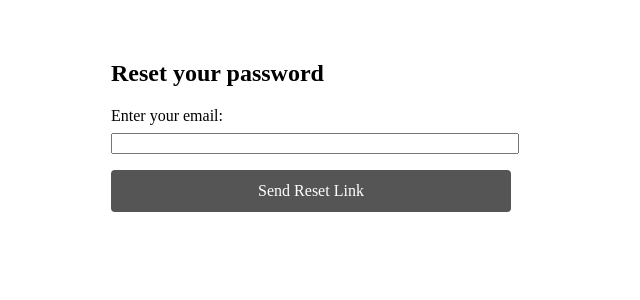
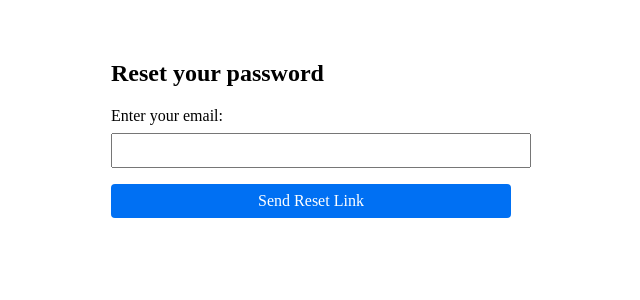
Before and after one commit to sgcxliv/calledliving, a Next.js app: page /forgot-password in a window 1280 px wide. Shown: the top 300 px of the page, without its empty margins (329-969 px from the left). Built offline with nearby package versions, Linux system fonts and the light colour scheme.

Commit message:
Update forgot-password.js

```diff
--- a/pages/forgot-password.js
+++ b/pages/forgot-password.js
@@ -6,13 +6,16 @@ export default function ForgotPassword() {
   const [email, setEmail] = useState('');
   const [sent, setSent] = useState(false);
   const [error, setError] = useState(null);
+  const [loading, setLoading] = useState(false);
 
   const handleReset = async (e) => {
     e.preventDefault();
     setError(null);
+    setLoading(true);
 
+    try {
       const { error } = await supabase.auth.resetPasswordForEmail(email, {
-      redirectTo: 'https://your-vercel-site.vercel.app/account/update-password',
+        redirectTo: 'https://whatiscalledliving.vercel.app/update-password',
       });
 
       if (error) {
@@ -20,28 +23,55 @@ export default function ForgotPassword() {
       } else {
         setSent(true);
       }
+    } catch (err) {
+      setError('An unexpected error occurred');
+      console.error(err);
+    } finally {
+      setLoading(false);
+    }
   };
 
   return (
     <div style={{ padding: '2rem', maxWidth: '400px', margin: 'auto' }}>
       <h2>Reset your password</h2>
       {sent ? (
+        <div>
           <p>Password reset link sent! Check your email.</p>
+          <p style={{ marginTop: '1rem', fontSize: '0.9rem', color: '#666' }}>
+            If you don't see the email in your inbox, please check your spam folder.
+          </p>
+        </div>
       ) : (
         <form onSubmit={handleReset}>
-          <label htmlFor="email">Enter your email:</label>
+          <div style={{ marginBottom: '1rem' }}>
+            <label htmlFor="email" style={{ display: 'block', marginBottom: '0.5rem' }}>
+              Enter your email:
+            </label>
             <input
               type="email"
               id="email"
               value={email}
               onChange={(e) => setEmail(e.target.value)}
               required
-            style={{ display: 'block', marginTop: '0.5rem', width: '100%' }}
+              style={{ width: '100%', padding: '0.5rem' }}
             />
-          <button type="submit" style={{ marginTop: '1rem' }}>
-            Send Reset Link
+          </div>
+          <button
+            type="submit"
+            disabled={loading}
+            style={{
+              width: '100%',
+              padding: '0.5rem',
+              backgroundColor: loading ? '#ccc' : '#0070f3',
+              color: 'white',
+              border: 'none',
+              borderRadius: '4px',
+              cursor: loading ? 'not-allowed' : 'pointer'
+            }}
+          >
+            {loading ? 'Sending...' : 'Send Reset Link'}
           </button>
-          {error && <p style={{ color: 'red' }}>{error}</p>}
+          {error && <p style={{ color: 'red', marginTop: '1rem' }}>{error}</p>}
         </form>
       )}
     </div>
```
Lines whose indentation alone changed are shown as unchanged.
